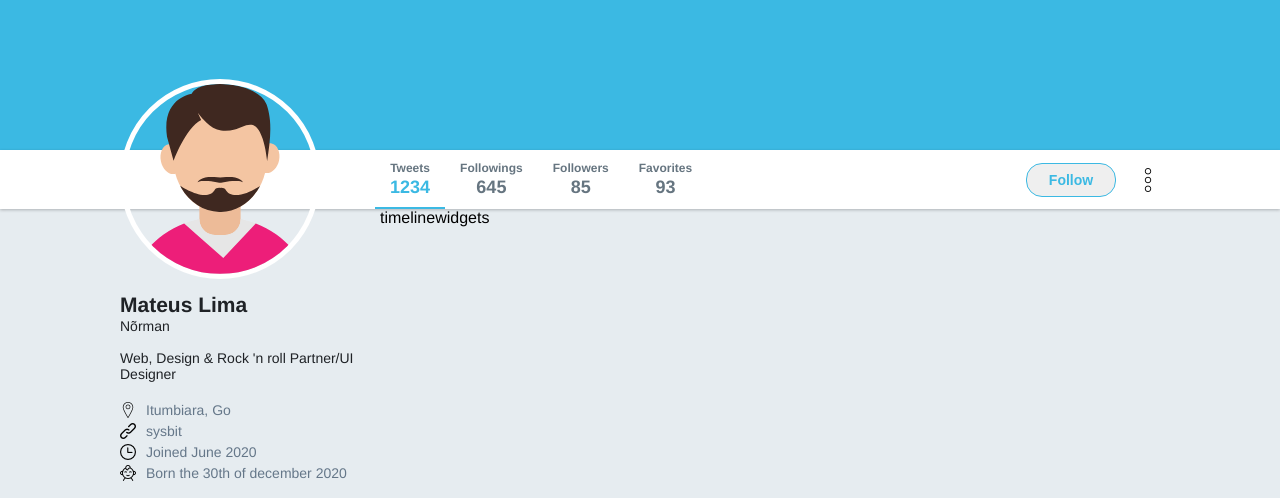
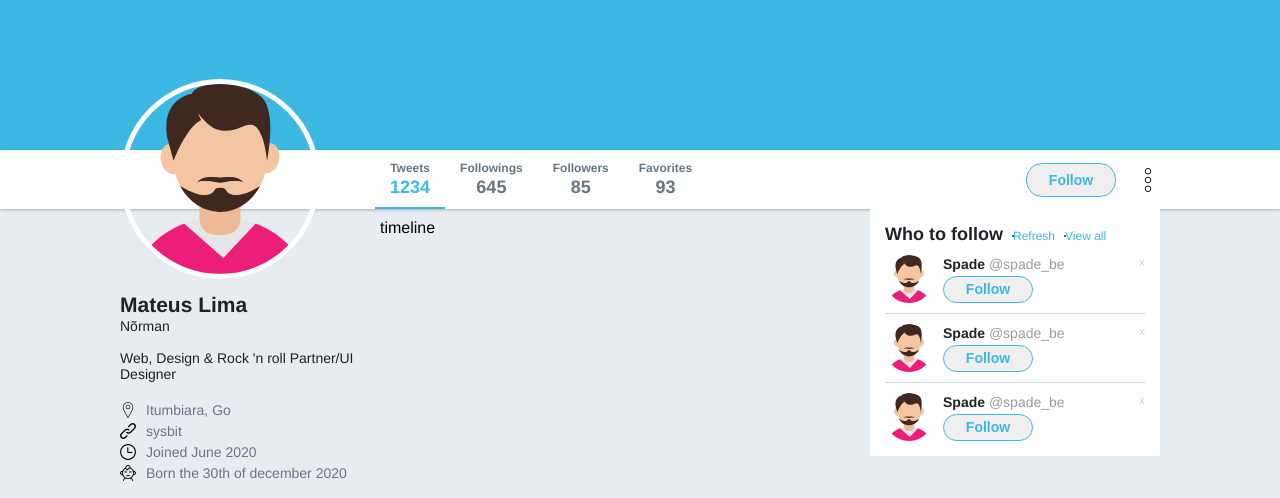
Before and after one commit to Mateus-E-V-Lima/Flexbox-Twitter, a plain HTML site: page index.html in a window 1280 px wide. Shown: the part 276-774 px from the top of the page. Drawn offline with Linux system fonts and the light colour scheme.

Commit message:
Adicionando o widget

```diff
--- a/index.html
+++ b/index.html
@@ -106,7 +106,47 @@
          timeline
       </section>
       <aside class="widgets">
-         widgets
+         <div class="widget follow">
+            <div class="title">
+               <strong>Who to follow</strong>
+               <a href="">Refresh</a>
+               <a href="">View all</a>
+            </div>
+
+            <ul>
+               <li>
+                  <div class="profile">
+                     <img src="/images/avatar.svg" alt="Avatar">
+                     <div class="info">
+                     <strong>Spade <span>@spade_be</span></strong>
+                     <button>Follow</button>
+                     </div>
+                  </div>
+                  <a href="">x</a>
+               </li>
+               <li>
+                  <div class="profile">
+                  <img src="/images/avatar.svg" alt="Avatar">
+                  <div class="info">
+                     <strong>Spade <span>@spade_be</span></strong>
+                     <button>Follow</button>
+                  </div>
+                  </div>
+                  <a href="">x</a>
+               </li>
+               <li>
+                  <div class="profile">
+                  <img src="/images/avatar.svg" alt="Avatar">
+                  <div class="info">
+                     <strong>Spade <span>@spade_be</span></strong>
+                     <button>Follow</button>
+                  </div>
+                  </div>
+                  <a href="">x</a>
+               </li>
+            </ul>
+
+         </div>
       </aside>
    </div>
 </body>
--- a/style.css
+++ b/style.css
@@ -302,3 +302,116 @@ div.wrapper-content aside.profile .images ul li {
    margin: 0 5px 5px 0;
 
 }
+
+div.wrapper-content .timeline {
+   flex: 1;
+   margin-top: 10px;
+}
+
+div.wrapper-content aside.widgets {
+   width: 290px;
+}
+div.wrapper-content aside.widgets .widget {
+   background: #fff;
+   padding: 15px;
+}
+
+div.wrapper-content aside.widgets .widget .title {
+   display: flex;
+   align-items: baseline;
+}
+
+div.wrapper-content aside.widgets .widget .title strong {
+   font-size: 18px;
+   color: #1f2226;
+}
+
+div.wrapper-content aside.widgets .widget .title a {
+   color: #3BB9E3;
+   font-size: 12px;
+   text-decoration: none;
+   position: relative;
+   padding-left: 10px;
+}
+
+div.wrapper-content aside.widgets .widget .title a::before {
+   content: '';
+   width: 2px;
+   height: 2px;
+   border-radius: 50%;
+   background: #222;
+   margin-left: 5px;
+   margin-right: 5px;
+   position: absolute;
+   left: 4px;
+   top: 6px;
+}
+
+div.wrapper-content aside.widgets .follow ul {
+   list-style: none;
+   margin-top: 10px;
+}
+
+div.wrapper-content aside.widgets .follow ul li {
+   display: flex;
+   justify-content: space-between;
+   border-bottom: 1px solid #ccd6dd;
+   padding-bottom: 10px;
+   margin-bottom: 10px;
+}
+
+div.wrapper-content aside.widgets .follow ul li:last-child {
+   margin-bottom: 0;
+   padding-bottom: 0;
+   border: 0;
+}
+
+div.wrapper-content aside.widgets .follow ul li .profile {
+   display: flex;
+   align-items: center;
+
+}
+
+div.wrapper-content aside.widgets .follow ul li .profile img {
+   width: 48px;
+   height: 48px;
+   border-radius: 50%;
+}
+
+div.wrapper-content aside.widgets .follow ul li .profile .info {
+   margin-left: 10px;
+   display: flex;
+   flex-direction: column;
+}
+
+div.wrapper-content aside.widgets .follow ul li .profile .info strong {
+   font-size: 14px;
+   color: #1F2326;
+}
+
+div.wrapper-content aside.widgets .follow ul li .profile .info strong span {
+   font-weight: normal;
+   color: #9a9a9a;
+}
+
+div.wrapper-content aside.widgets .follow ul li .profile .info button {
+   height: 27px;
+   margin-top: 4px;
+
+   display: flex;
+   align-items: center;
+   justify-content: center;
+
+   width: 90px;
+   font-weight: bold;
+   font-size: 14px;
+   color: #3BB9E3;
+   border: 1px solid #3BB9E3;
+   border-radius: 16px;
+}
+
+div.wrapper-content aside.widgets .follow ul li > a {
+   color: #CCD6DD;
+   text-decoration: none;
+   font-size: 12px;
+}
```
